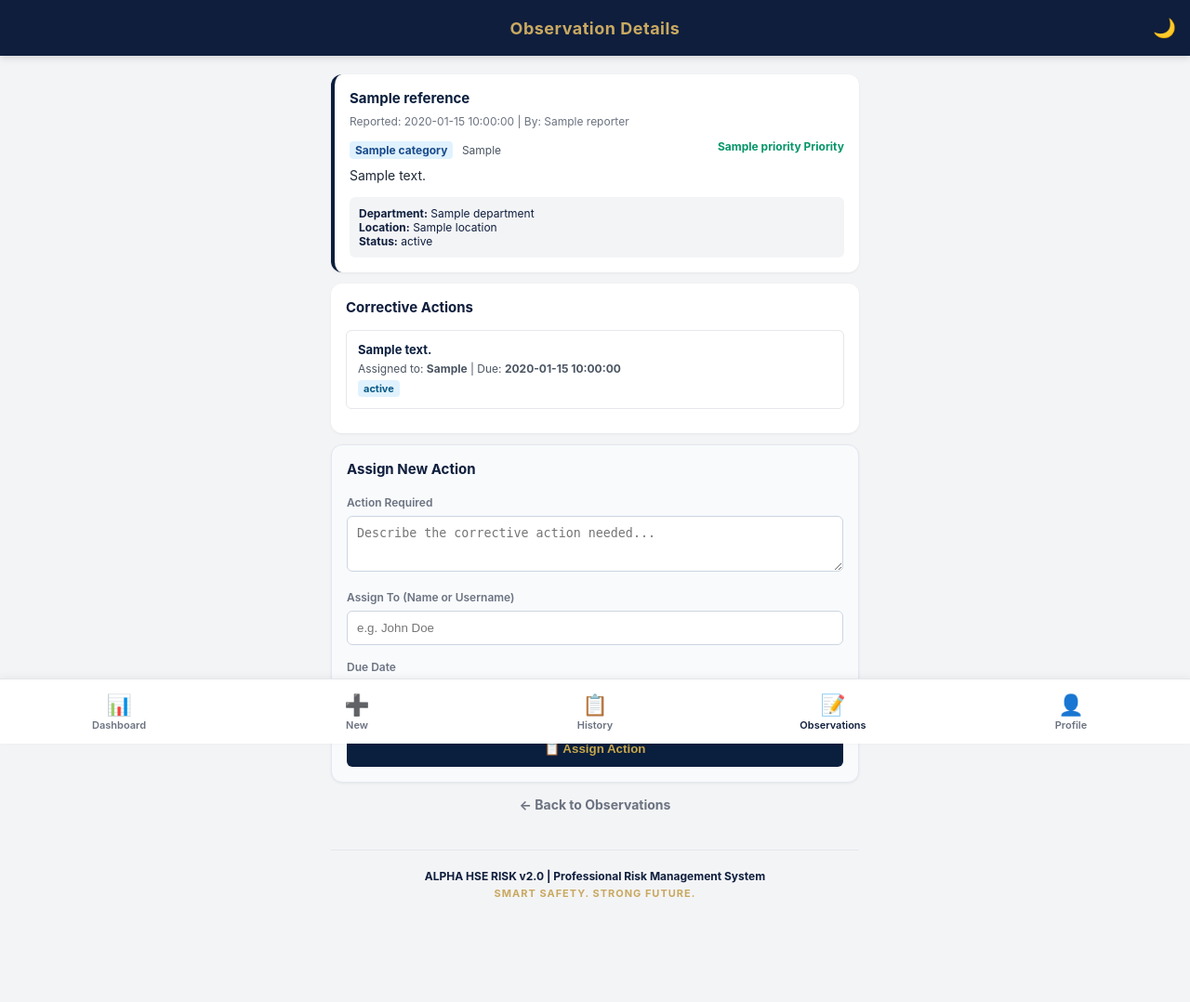
After one commit to Iniobongcodex2/alpha-hse-risk-web, a Flask app: page /observation/1 in a window 1280 px wide. The commit adds this page. Shown: the whole page at 93% size. Run offline with Flask 3, Linux system fonts and the light colour scheme; the visitor is signed in with stand-in values (Sample User, id 1); a database or web service that is not in the repository returns one stand-in record (values such as "Sample title"); some libraries are stand-ins or nearby versions.

Commit message:
Milestone 3: Complete Corrective Action tracking workflow

```diff
--- a/app.py
+++ b/app.py
@@ -182,6 +182,14 @@ def setup_database():
             reporter TEXT, department TEXT, location TEXT,
             category TEXT, obs_type TEXT, description TEXT,
             priority TEXT, status TEXT, date_reported TEXT
+        )
+    """)
+        # NEW TABLE: Corrective Actions
+    cursor.execute(f"""
+        CREATE TABLE IF NOT EXISTS corrective_actions (
+            id {id_type}, observation_ref TEXT, organization TEXT,
+            action_desc TEXT, assigned_to TEXT, due_date TEXT,
+            status TEXT, date_assigned TEXT
         )
     """)
 
@@ -1144,6 +1152,81 @@ def raise_observation():
 
     return render_template("raise_observation.html", active="observations")
 
+@app.route("/observation/<int:obs_id>", methods=["GET", "POST"])
+def observation_detail(obs_id):
+    if "username" not in session:
+        return redirect(url_for("login"))
+
+    user_org = session.get("organization_name", "Unknown")
+
+    # Handle assigning a new action
+    if request.method == "POST":
+        action_desc = request.form.get("action_desc", "").strip()
+        assigned_to = request.form.get("assigned_to", "").strip()
+        due_date = request.form.get("due_date", "").strip()
+
+        try:
+            conn = get_db_connection()
+            is_postgres = os.environ.get('DATABASE_URL') is not None
+            q = "%s" if is_postgres else "?"
+
+            cursor = conn.cursor()
+            # Get the observation reference for linking
+            if is_postgres:
+                cursor.execute("SELECT reference FROM observations WHERE id = %s AND organization = %s", (obs_id, user_org))
+            else:
+                cursor.execute("SELECT reference FROM observations WHERE id = ? AND organization = ?", (obs_id, user_org))
+            obs_row = cursor.fetchone()
+
+            if obs_row:
+                obs_ref = obs_row[0]
+                date_now = datetime.datetime.now().strftime("%Y-%m-%d %H:%M:%S")
+
+                cursor.execute(f"""
+                    INSERT INTO corrective_actions
+                    (observation_ref, organization, action_desc, assigned_to, due_date, status, date_assigned)
+                    VALUES ({q}, {q}, {q}, {q}, {q}, 'Open', {q})
+                """, (obs_ref, user_org, action_desc, assigned_to, due_date, date_now))
+
+                # Update observation status to 'Action Assigned'
+                cursor.execute(f"UPDATE observations SET status = 'Action Assigned' WHERE id = {q}", (obs_id,))
+
+                conn.commit()
+                log_action(session.get("username"), "ASSIGN_ACTION", "Observation", obs_ref, f"Assigned action to {assigned_to}")
+
+            cursor.close()
+            conn.close()
+            return redirect(url_for("observation_detail", obs_id=obs_id))
+        except Exception as e:
+            print("Error adding action:", e)
+
+    # Load the observation and its actions
+    obs = None
+    actions = []
+    try:
+        conn = get_db_connection()
+        if os.environ.get('DATABASE_URL'):
+            cursor = conn.cursor(cursor_factory=psycopg2.extras.RealDictCursor)
+            cursor.execute("SELECT * FROM observations WHERE id = %s AND organization = %s", (obs_id, user_org))
+            obs = cursor.fetchone()
+            if obs:
+                cursor.execute("SELECT * FROM corrective_actions WHERE observation_ref = %s AND organization = %s ORDER BY id DESC", (obs["reference"], user_org))
+                actions = cursor.fetchall()
+        else:
+            conn.row_factory = sqlite3.Row
+            obs = conn.execute("SELECT * FROM observations WHERE id = ? AND organization = ?", (obs_id, user_org)).fetchone()
+            if obs:
+                actions = [dict(r) for r in conn.execute("SELECT * FROM corrective_actions WHERE observation_ref = ? AND organization = ? ORDER BY id DESC", (obs["reference"], user_org)).fetchall()]
+        conn.close()
+    except Exception as e:
+        print("Error loading observation:", e)
+
+    if not obs:
+        return "Observation not found or access denied.", 404
+
+    return render_template("observation_detail.html", active="observations", obs=obs, actions=actions)
+
+
 @app.route("/profile")
 def profile():
     if "username" not in session:
--- /dev/null
+++ b/templates/observation_detail.html
@@ -0,0 +1,63 @@
+{% extends "base.html" %}
+{% block title %}Observation Details — ALPHA HSE RISK{% endblock %}
+{% block header_title %}Observation Details{% endblock %}
+
+{% block content %}
+
+<!-- Observation Details Card -->
+<div class="card" style="border-left: 4px solid #0A1E3D;">
+    <h2 style="font-size:15px; color:#0A1E3D; margin-bottom:8px;">{{ obs.reference }}</h2>
+    <p style="font-size:12px; color:#6B7280; margin-bottom:12px;">Reported: {{ obs.date_reported }} | By: {{ obs.reporter }}</p>
+
+    <div style="margin-bottom:10px;">
+        <span style="font-size:12px; font-weight:bold; color:#1A4B8C; background:#E0F2FE; padding:2px 6px; border-radius:4px;">{{ obs.category }}</span>
+        <span style="font-size:12px; color:#4B5563; margin-left:5px;">{{ obs.obs_type }}</span>
+        <span style="font-size:12px; font-weight:bold; color: {% if obs.priority == 'Critical' %}#DC2626{% elif obs.priority == 'High' %}#F97316{% else %}#059669{% endif %}; float:right;">{{ obs.priority }} Priority</span>
+    </div>
+
+    <p style="font-size:14px; color:#1F2937; margin-bottom:15px;">{{ obs.description }}</p>
+
+    <div style="background:#F3F4F6; padding:10px; border-radius:6px; font-size:12px;">
+        <strong>Department:</strong> {{ obs.department }} <br>
+        <strong>Location:</strong> {{ obs.location }} <br>
+        <strong>Status:</strong> {{ obs.status }}
+    </div>
+</div>
+
+<!-- Corrective Actions List -->
+<div class="card">
+    <h3 style="font-size:15px; color:#0F1E3D; margin-bottom:15px;">Corrective Actions</h3>
+
+    {% for action in actions %}
+    <div style="border:1px solid #E5E7EB; padding:12px; border-radius:6px; margin-bottom:10px; background:#FFFFFF;">
+        <p style="font-size:13px; font-weight:bold; color:#0A1E3D; margin-bottom:5px;">{{ action.action_desc }}</p>
+        <p style="font-size:12px; color:#4B5563;">Assigned to: <strong>{{ action.assigned_to }}</strong> | Due: <strong>{{ action.due_date }}</strong></p>
+        <span style="font-size:11px; background:#E0F2FE; color:#075985; padding:2px 6px; border-radius:4px; font-weight:bold; margin-top:5px; display:inline-block;">{{ action.status }}</span>
+    </div>
+    {% else %}
+    <p style="font-size:13px; color:#6B7280; margin-bottom:15px;">No actions assigned yet.</p>
+    {% endfor %}
+</div>
+
+<!-- Assign New Action Form -->
+<div class="card" style="background:#F8FAFC; border:1px solid #E2E8F0;">
+    <h3 style="font-size:15px; color:#0F1E3D; margin-bottom:15px;">Assign New Action</h3>
+    <form method="POST">
+        <label style="font-size:12px; color:#6B7280; font-weight:600;">Action Required</label>
+        <textarea name="action_desc" required placeholder="Describe the corrective action needed..." style="width:100%; padding:10px; margin:6px 0 12px; border:1px solid #CBD5E1; border-radius:6px; min-height:60px;"></textarea>
+
+        <label style="font-size:12px; color:#6B7280; font-weight:600;">Assign To (Name or Username)</label>
+        <input type="text" name="assigned_to" required placeholder="e.g. John Doe" style="width:100%; padding:10px; margin:6px 0 12px; border:1px solid #CBD5E1; border-radius:6px;">
+
+        <label style="font-size:12px; color:#6B7280; font-weight:600;">Due Date</label>
+        <input type="date" name="due_date" required style="width:100%; padding:10px; margin:6px 0 15px; border:1px solid #CBD5E1; border-radius:6px;">
+
+        <button type="submit" style="background:#0A1E3D; color:#C9A84C; border:none; padding:12px; border-radius:6px; font-weight:bold; width:100%; cursor:pointer;">
+            📋 Assign Action
+        </button>
+    </form>
+</div>
+
+<a href="/observations" style="display:block; text-align:center; margin-top:15px; color:#6B7280; text-decoration:none; font-weight:bold; font-size:14px;">← Back to Observations</a>
+
+{% endblock %}
--- a/templates/observations.html
+++ b/templates/observations.html
@@ -13,7 +13,10 @@
     {% for obs in observations %}
     <div style="border: 1px solid #E5E7EB; border-radius: 8px; padding: 15px; margin-bottom: 12px; background: #F8FAFC;">
         <div style="display:flex; justify-content:space-between; margin-bottom: 8px;">
+
+            <!-- CLICKABLE LINK ADDED HERE -->
             <a href="/observation/{{ obs.id }}" style="font-weight:bold; color:#0A1E3D; font-size:13px; text-decoration:none;">{{ obs.reference }}</a>
+
             <span style="font-size:11px; color:#6B7280;">{{ obs.date_reported }}</span>
         </div>
 
```
